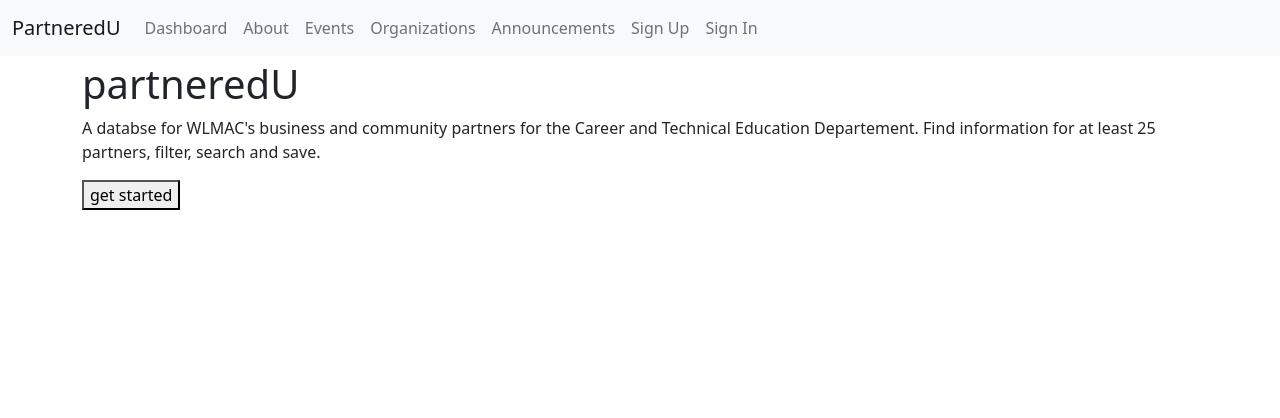
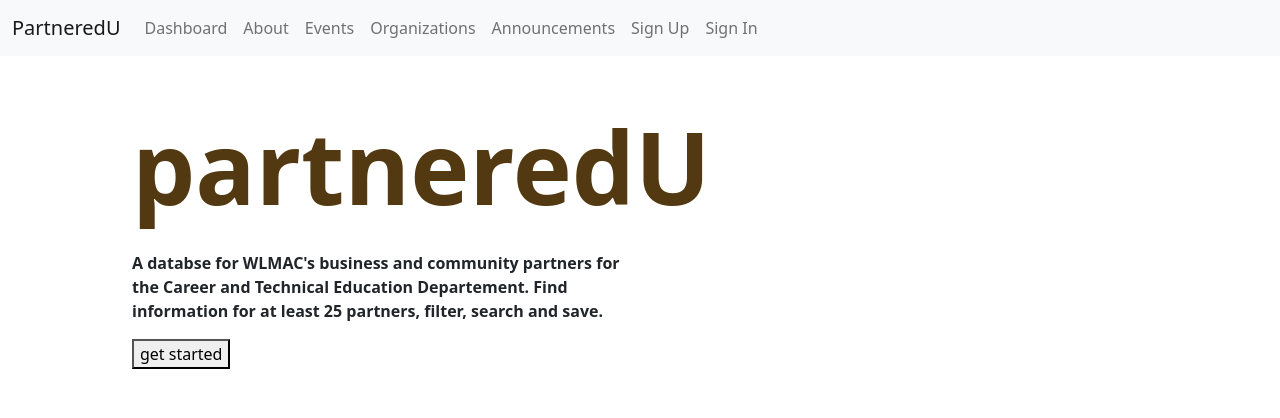
Before and after one commit to JasonLovesDoggo/PartnerEdu, a Django app: page / in a window 1280 px wide. Shown: the top 418 px of the page. Run offline with Django 4.2, Linux system fonts and the light colour scheme; some libraries are stand-ins or nearby versions.

Commit message:
half finished home page css

```diff
--- /dev/null
+++ b/partneredu/static/css/home.css
@@ -0,0 +1,27 @@
+
+:root{
+    --brown: #523911;
+}
+
+.home{
+    margin: 50px;
+}
+
+.left{
+    width: 40vw;
+}
+
+.left h1{
+    color: var(--brown);
+    font-size: 100px;
+    font-weight: bold;
+    margin: 25px 0;
+}
+
+.left p{
+    font-weight: 600;
+}
+
+.right{
+
+}
--- a/partneredu/templates/pages/home.html
+++ b/partneredu/templates/pages/home.html
@@ -1,7 +1,11 @@
 {% extends "base.html" %}
 
+{% block deps %}
+  <link rel="stylesheet" type="text/css" href="../../static/css/home.css">
+{% endblock deps %}
+
 {% block content %}
-  <div>
+  <div class="home">
     <div class="left">
       <h1>partneredU</h1>
       <p>
```
